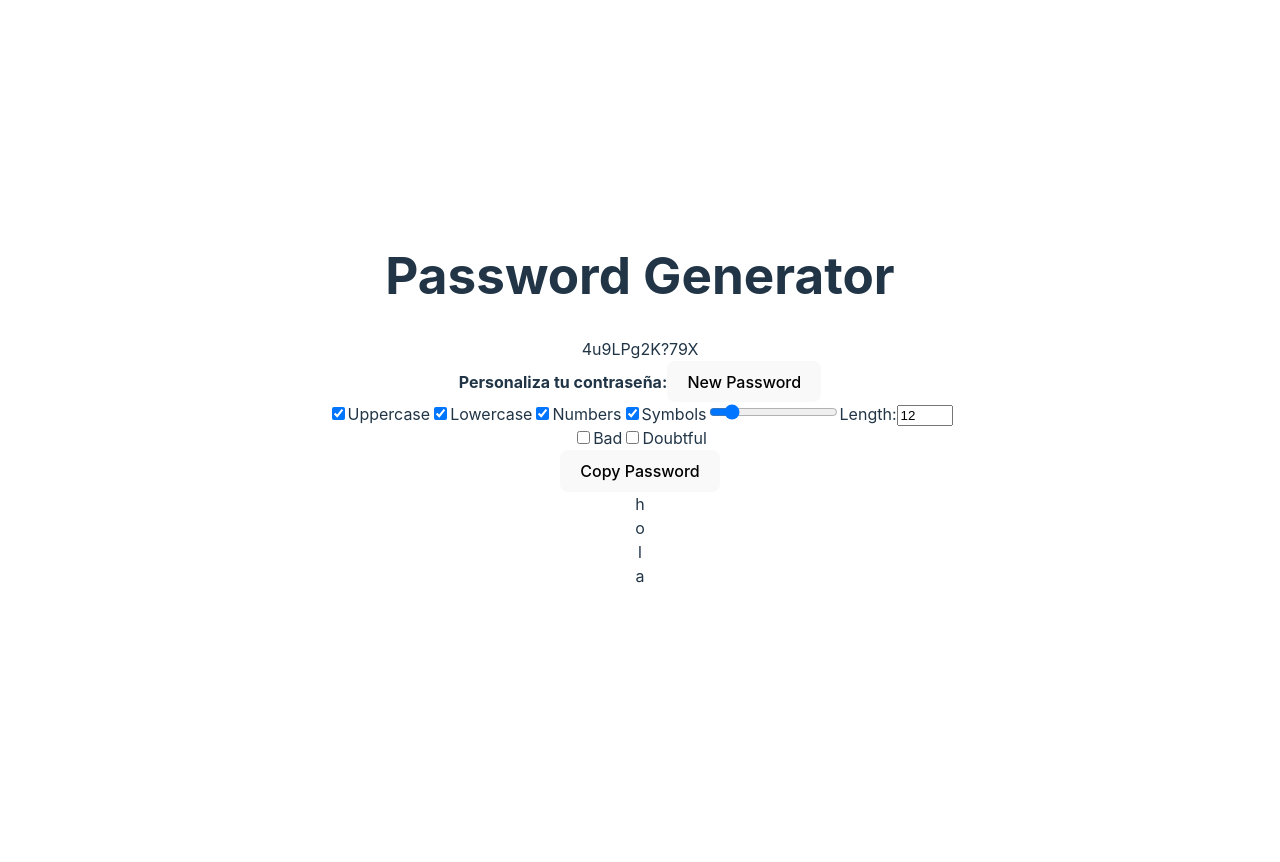
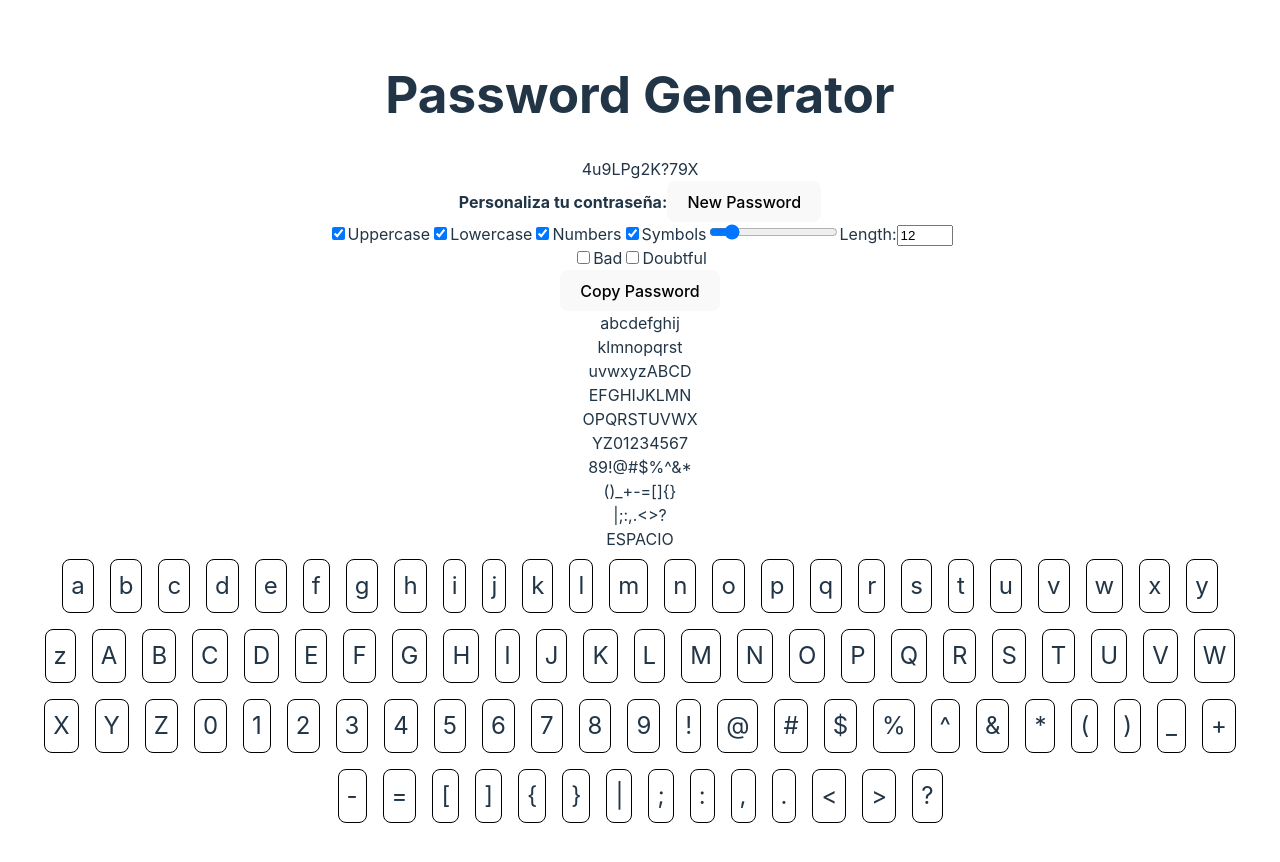
Before and after one commit to jcerveto/password-generator-react-ts, a React (Vite) app: page / in a window 1280 px wide. Before the commit the page ends 800 px from the top, so only its background shows below. Built offline with nearby package versions, Linux system fonts and the light colour scheme.

Commit message:
Se muestran las letras

```diff
--- a/src/components/Alphabet.tsx
+++ b/src/components/Alphabet.tsx
@@ -1,4 +1,8 @@
 import { AlphabetProps} from '../model/AlphabetProps'
+
+import { getAlphabetTable } from '../services/alphabetUtils'
+
+import '../styles/Alphabet.css'
 
 export const Alhabet = (
     { props }: { props: AlphabetProps }
@@ -7,17 +11,36 @@ export const Alhabet = (
 ``
     return (
         <div>
-            {props.characters.split('').map((character, index) => {
-                return (
-                    <div key={index}>
-                        <label>
-                            {character}
-                        </label>
-                    </div>
+            {
+                getAlphabetTable(props.characters).map((row, index) => (
+                    <section key={index}>
+                        {
+                            row.map((char, index) => (
+                                <label key={index}>{char}</label>
+                            ))
+                        }
+                    </section>
+                ))
+            }
+            ESPACIO
+            <br />
+            <div className='alphabet-container'>
+                {
+                    props.characters
+                        .split('')
+                        .map((char, index) => {
+                            return (
+                                <label
+                                    className='letter'
+                                    key={index}
+                                >
+                                    {char}
+                                </label>
+                            )
+                        })
+                }
+            </div>
 
-                )
-            })
-            }
         </div>
     )
 }
--- a/src/model/NavigationMenuProps.ts
+++ b/src/model/NavigationMenuProps.ts
@@ -34,4 +34,8 @@ export interface NavigationMenuProps {
     doubtful: boolean,
     setDoubtful: (currentStatus: boolean) => void,
     handleDoubtful: (setDoubtful:  (currentStatus: boolean) => void, doubtful: boolean) => void,
+
+    avoidedChars: string,
+    setAvoidedChars: (currentChars: string) => void,
+    handleAvoidedChars: (setAvoidedChars:  (currentChars: string) => void, avoidedChars: string) => void,
 }
--- a/src/model/PasswordOptionsProps.ts
+++ b/src/model/PasswordOptionsProps.ts
@@ -6,4 +6,5 @@ export interface PasswordOptionsProps {
     symbols: boolean,
     bad: boolean,
     doubtful: boolean,
+    avoidedChars: string,
 }
--- a/src/pages/Home.tsx
+++ b/src/pages/Home.tsx
@@ -12,6 +12,7 @@ import { AlphabetProps } from '../model/AlphabetProps';
 
 import * as Handles from "../services/handleCheckboxes";
 import * as Password from "../services/passwordGenerator";
+import * as Alphabets from "../services/Alphabets";
 
 
 export const Home = () => {
@@ -23,6 +24,7 @@ export const Home = () => {
     const [symbols, setSymbols] = useState<boolean>(true);
     const [bads, setBads] = useState<boolean>(false);
     const [doubtfuls, setDoubtfuls] = useState<boolean>(false);
+    const [avoidedChars, setAvoidedChars] = useState<string>("");
     const [error, setError] = useState<string|null>(null);
     const justCopiedToClipboard = useRef<boolean>(false);
     const [passwordOptionsProps, setPasswordOptionsProps] = useState<PasswordOptionsProps>({
@@ -33,6 +35,7 @@ export const Home = () => {
         symbols: true,
         bad: false,
         doubtful: false,
+        avoidedChars: '',
     });
     const previousPasswordOptionsProps = useRef<PasswordOptionsProps>(passwordOptionsProps);
 
@@ -95,10 +98,14 @@ export const Home = () => {
         doubtful: doubtfuls,
         setDoubtful: setDoubtfuls,
         handleDoubtful: Handles.handleDoubtful,
+
+        avoidedChars: '',
+        setAvoidedChars: setAvoidedChars,
+        handleAvoidedChars: Handles.handleAvoidedChars,
     };
 
     const alphabetProps: AlphabetProps = {
-        characters: "hola",
+        characters: Alphabets.getAll(),
     }
 
     useEffect(() => {
@@ -119,6 +126,7 @@ export const Home = () => {
             symbols: symbols,
             bad: bads,
             doubtful: doubtfuls,
+            avoidedChars: '',
         };
 
         if (! anyPropMarked(newProps)) {
--- /dev/null
+++ b/src/services/Alphabets.ts
@@ -0,0 +1,10 @@
+export const ALPH_LOWER = 'abcdefghijklmnopqrstuvwxyz';
+export const ALPH_UPPER = 'ABCDEFGHIJKLMNOPQRSTUVWXYZ';
+export const NUMBERS = '0123456789';
+export const SPECIAL_CHARS = '!@#$%^&*()_+-=[]{}|;:,.<>?';
+export const BAD_CHARS = '"`~\\/';
+export const DOUBTFUL_CHARS = 'il1Lo0O';
+
+export function getAll(): string {
+    return ALPH_LOWER + ALPH_UPPER + NUMBERS + SPECIAL_CHARS;
+}
--- a/src/services/alphabetUtils.ts
+++ b/src/services/alphabetUtils.ts
@@ -5,21 +5,30 @@ export function getRowsSize(alphabet: string): number {
     const len = alphabet.length;
 
     try {
-        return Math.ceil(Math.sqrt(len));
+        const sqrt = Math.sqrt(len);
+        if (sqrt % 1 === 0) {
+            return sqrt;
+        }
+        else {
+            return Math.floor(sqrt) + 1;
+        }
     }
     catch (e) {
         return 0;
     }
-
-
-
 }
 
 export function getColumnsSize(alphabet: string): number {
     const len = alphabet.length;
 
     try {
-        return Math.ceil(len / getRowsSize(alphabet));
+        const sqrt = Math.sqrt(len);
+        if (sqrt % 1 === 0) {
+            return sqrt;
+        }
+        else {
+            return Math.floor(sqrt) + 1;
+        }
     }
     catch (e) {
         return 0;
@@ -39,3 +48,19 @@ export function getTableSize(alphabet: string): TableProps {
 
     return props;
 }
+
+export function getAlphabetTable(alphabet: string): string[][] {
+    const tableProps = getTableSize(alphabet);
+    const table: string[][] = [];
+
+    let index = 0;
+    for (let i = 0; i < tableProps.rows; i++) {
+        table.push([]);
+        for (let j = 0; j < tableProps.columns; j++) {
+            table[i].push(alphabet[index]);
+            index++;
+        }
+    }
+
+    return table;
+}
--- a/src/services/handleCheckboxes.ts
+++ b/src/services/handleCheckboxes.ts
@@ -46,3 +46,10 @@ export const handleDoubtful = (
 ): void => {
     setDoubtful(!currentStatus);
 }
+
+export const handleAvoidedChars = (
+    setAvoidedChars: (newChars: string) => void,
+    currentChars: string
+): void => {
+    setAvoidedChars(currentChars);
+}
--- a/src/services/passwordGenerator.ts
+++ b/src/services/passwordGenerator.ts
@@ -1,11 +1,14 @@
 import { PasswordOptionsProps } from "../model/PasswordOptionsProps";
 
-const ALPH_LOWER = 'abcdefghijklmnopqrstuvwxyz';
-const ALPH_UPPER = 'ABCDEFGHIJKLMNOPQRSTUVWXYZ';
-const NUMBERS = '0123456789';
-const SPECIAL_CHARS = '!@#$%^&*()_+-=[]{}|;:,.<>?';
-const BAD_CHARS = '"`~\\/';
-const DOUBTFUL_CHARS = 'il1Lo0O';
+import {
+    ALPH_LOWER,
+    ALPH_UPPER,
+    NUMBERS,
+    SPECIAL_CHARS,
+    BAD_CHARS,
+    DOUBTFUL_CHARS,
+} from "./Alphabets";
+
 
 
 /**
@@ -84,6 +87,22 @@ export function containsBadChars(password: string): boolean {
     return false;
 }
 
+export function containsAvoideCahrs(password: string, avoidedChars: string): boolean {
+    try {
+        avoidedChars?.split('').forEach(char => {
+            if (password.includes(char)) {
+                return true;
+            }
+        });
+    }
+    catch (error: any) {
+        console.error("ERROR in containsAvoideCahrs: ", error);
+    }
+
+
+    return false;
+}
+
 
 export function getAlphabet(options: PasswordOptionsProps): string {
     let alphabet = '';
@@ -109,28 +128,43 @@ export function getAlphabet(options: PasswordOptionsProps): string {
     if (options.doubtful) {
         alphabet = removeDoubtfulChars(alphabet);
     }
+    if (options.avoidedChars) {
+        alphabet = removeAvoideCahrs(alphabet, options.avoidedChars);
+    }
+
 
     return alphabet;
 }
 
 
 export function removeDoubtfulChars(password: string): string {
-    let newPassword = '';
+    let newAlphabet = '';
     for (let i = 0; i < password.length; i++) {
         if (!DOUBTFUL_CHARS.includes(password[i])) {
-            newPassword += password[i];
+            newAlphabet += password[i];
         }
     }
-    return newPassword;
+    return newAlphabet;
 }
 
 
 export function removeBadChars(password: string): string {
-    let newPassword = '';
+    let newAlphabet = '';
     for (let i = 0; i < password.length; i++) {
         if (!BAD_CHARS.includes(password[i])) {
-            newPassword += password[i];
+            newAlphabet += password[i];
         }
     }
-    return newPassword;
+    return newAlphabet;
 }
+
+
+export function removeAvoideCahrs(password: string, avoidedChars: string): string {
+    let newAlphabet = '';
+    for (let i = 0; i < password.length; i++) {
+        if (!avoidedChars.includes(password[i])) {
+            newAlphabet += password[i];
+        }
+    }
+    return newAlphabet;
+}
--- /dev/null
+++ b/src/styles/Alphabet.css
@@ -0,0 +1,16 @@
+.alphabet-container {
+    display: flex;
+    flex-wrap: wrap;
+    justify-content: center;
+}
+
+.letter {
+    margin: 0.5rem;
+    padding: 0.5rem;
+    border: 1px solid black;
+    border-radius: 0.5rem;
+    font-size: 1.5rem;
+    cursor: pointer;
+    justify-content: center;
+    align-items: center;
+}
```
Also changed, not shown: src/model/Letter.ts (added, +29 -0 lines).
